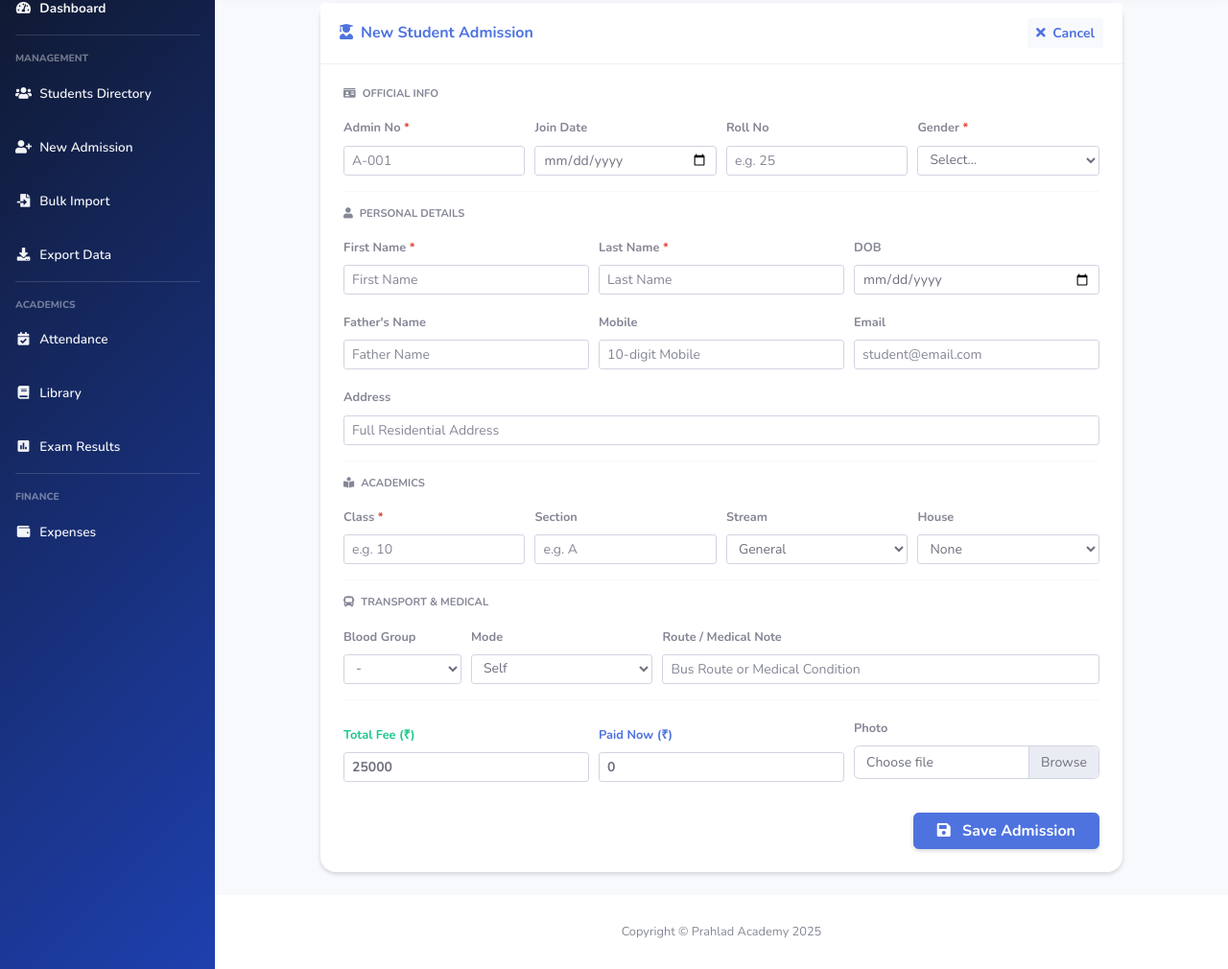
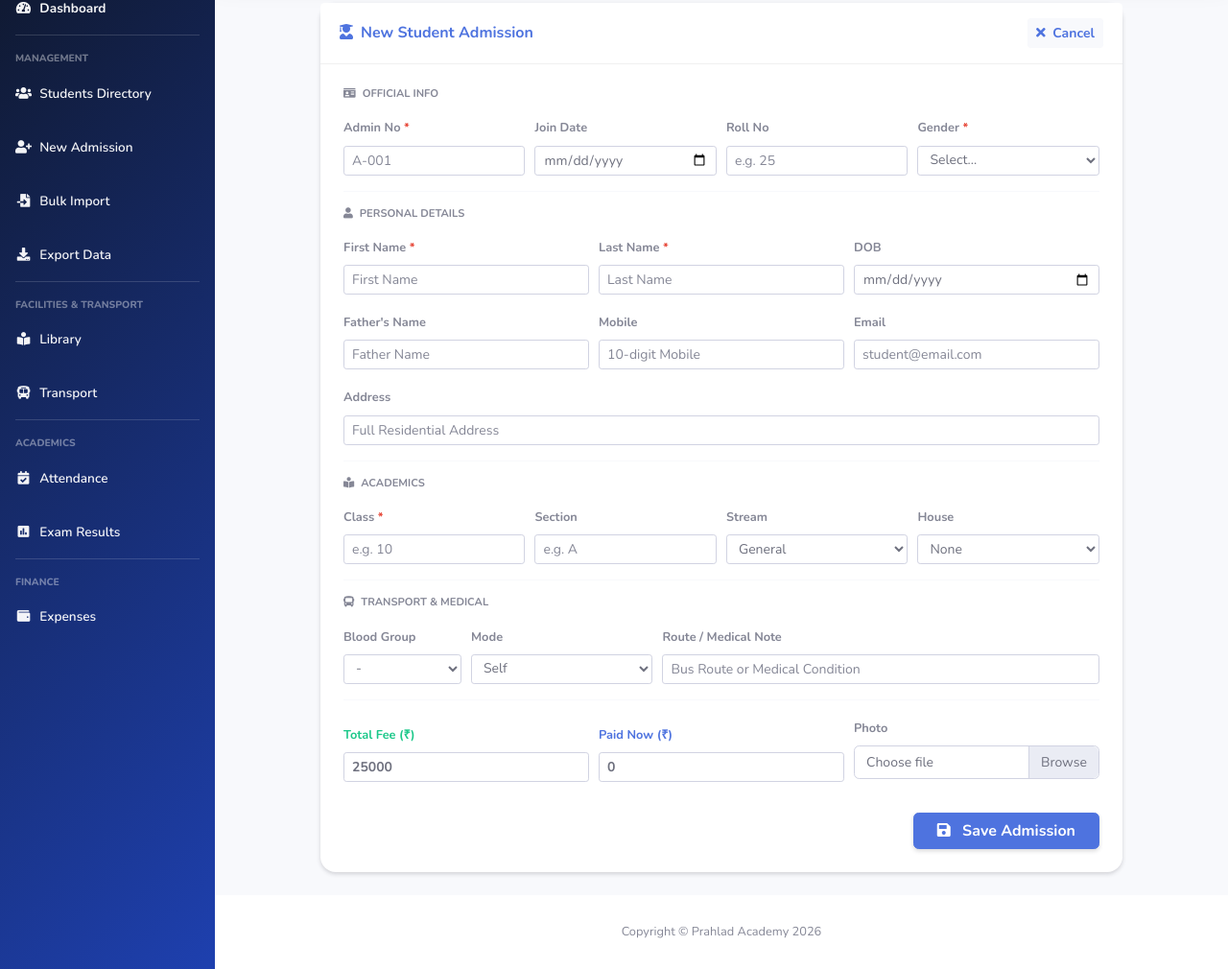
Before and after one commit to Prahalad37/student-system, a Django app: page /add/ in a window 1280 px wide. Shown: the part 91-1101 px from the top of the page at 96% size. Run offline with Django 4.2, Linux system fonts and the light colour scheme; the visitor is signed in with stand-in values (Sample User, id 1); some libraries are stand-ins or nearby versions.

Commit message:
Updated Sidebar with Transport and Library

```diff
--- a/members/templates/master.html
+++ b/members/templates/master.html
@@ -7,6 +7,9 @@
     <meta http-equiv="X-UA-Compatible" content="IE=edge">
     <meta name="viewport" content="width=device-width, initial-scale=1, shrink-to-fit=no">
     <title>Prahlad Academy - Premium ERP</title>
+
+    <link rel="manifest" href="/manifest.json">
+    <meta name="theme-color" content="#4e73df">
 
     <link href="{% static 'vendor/fontawesome-free/css/all.min.css' %}" rel="stylesheet" type="text/css">
     <link href="https://fonts.googleapis.com/css?family=Nunito:200,200i,300,300i,400,400i,600,600i,700,700i,800,800i,900,900i" rel="stylesheet">
@@ -126,6 +129,22 @@
                     <i class="fas fa-fw fa-download"></i>
                     <span>Export Data</span></a>
             </li>
+
+            <hr class="sidebar-divider">
+            <div class="sidebar-heading">Facilities & Transport</div>
+
+            <li class="nav-item">
+                <a class="nav-link" href="{% url 'library_home' %}">
+                    <i class="fas fa-fw fa-book-reader"></i>
+                    <span>Library</span></a>
+            </li>
+
+            <li class="nav-item">
+                <a class="nav-link" href="{% url 'transport_home' %}">
+                    <i class="fas fa-fw fa-bus-alt"></i>
+                    <span>Transport</span></a>
+            </li>
+
             <hr class="sidebar-divider">
             <div class="sidebar-heading">Academics</div>
 
@@ -133,12 +152,6 @@
                 <a class="nav-link" href="{% url 'attendance_records' %}">
                     <i class="fas fa-fw fa-calendar-check"></i>
                     <span>Attendance</span></a>
-            </li>
-
-            <li class="nav-item">
-                <a class="nav-link" href="{% url 'library' %}">
-                    <i class="fas fa-fw fa-book"></i>
-                    <span>Library</span></a>
             </li>
 
             <li class="nav-item">
@@ -172,6 +185,17 @@
                                 <span class="mr-2 d-none d-lg-inline text-gray-600 small">Admin</span>
                                 <img class="img-profile rounded-circle" src="{% static 'img/undraw_profile.svg' %}">
                             </a>
+                            <div class="dropdown-menu dropdown-menu-right shadow animated--grow-in" aria-labelledby="userDropdown">
+                                <a class="dropdown-item" href="#">
+                                    <i class="fas fa-user fa-sm fa-fw mr-2 text-gray-400"></i>
+                                    Profile
+                                </a>
+                                <div class="dropdown-divider"></div>
+                                <a class="dropdown-item" href="{% url 'logout' %}" data-toggle="modal" data-target="#logoutModal">
+                                    <i class="fas fa-sign-out-alt fa-sm fa-fw mr-2 text-gray-400"></i>
+                                    Logout
+                                </a>
+                            </div>
                         </li>
                     </ul>
                 </nav>
@@ -183,7 +207,7 @@
             <footer class="sticky-footer bg-white">
                 <div class="container my-auto">
                     <div class="copyright text-center my-auto">
-                        <span>Copyright &copy; Prahlad Academy 2025</span>
+                        <span>Copyright &copy; Prahlad Academy 2026</span>
                     </div>
                 </div>
             </footer>
@@ -193,10 +217,31 @@
         <i class="fas fa-angle-up"></i>
     </a>
 
+    <div class="modal fade" id="logoutModal" tabindex="-1" role="dialog" aria-labelledby="exampleModalLabel"
+        aria-hidden="true">
+        <div class="modal-dialog" role="document">
+            <div class="modal-content">
+                <div class="modal-header">
+                    <h5 class="modal-title" id="exampleModalLabel">Ready to Leave?</h5>
+                    <button class="close" type="button" data-dismiss="modal" aria-label="Close">
+                        <span aria-hidden="true">×</span>
+                    </button>
+                </div>
+                <div class="modal-body">Select "Logout" below if you are ready to end your current session.</div>
+                <div class="modal-footer">
+                    <button class="btn btn-secondary" type="button" data-dismiss="modal">Cancel</button>
+                    <a class="btn btn-primary" href="{% url 'login' %}">Logout</a>
+                </div>
+            </div>
+        </div>
+    </div>
+
     <script src="{% static 'vendor/jquery/jquery.min.js' %}"></script>
     <script src="{% static 'vendor/bootstrap/js/bootstrap.bundle.min.js' %}"></script>
     <script src="{% static 'vendor/jquery-easing/jquery.easing.min.js' %}"></script>
     <script src="{% static 'js/sb-admin-2.min.js' %}"></script>
 
+    {% block scripts %}{% endblock %}
+
 </body>
 </html>
```
